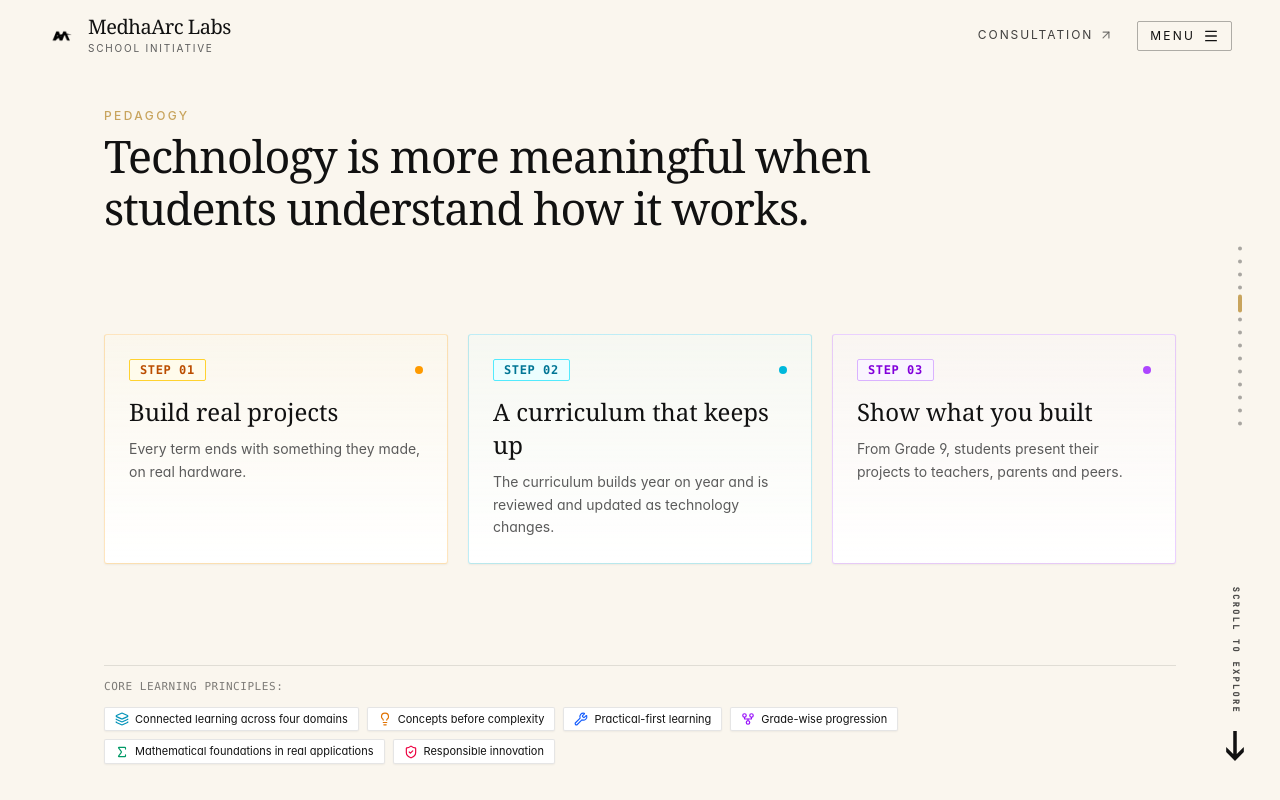
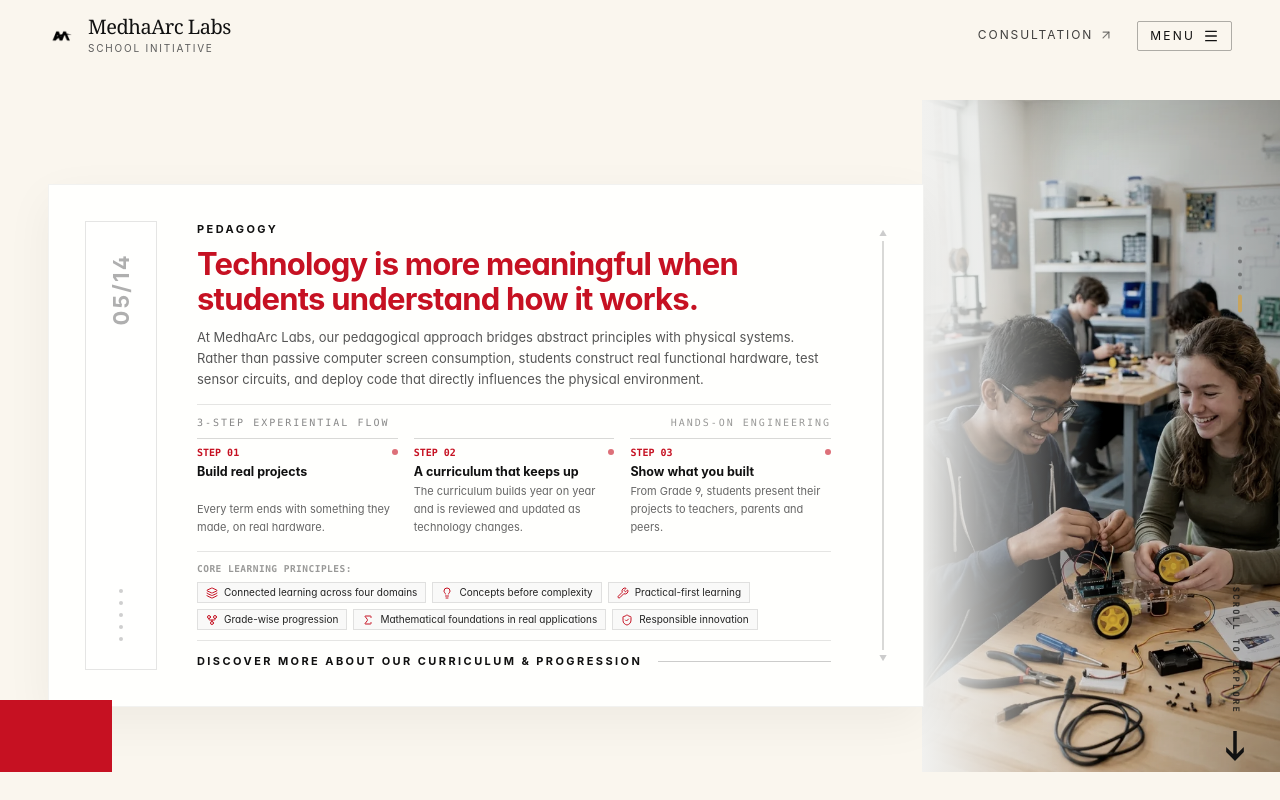
Before and after one commit to sonisuryansh/Sponser_Page, a React (Vite) app: page / in a window 1280 px wide. Both pictures are taken after a click on the button 1240 px from the left and 306 px from the top of the page. Built offline with nearby package versions, Linux system fonts and the light colour scheme.

Commit message:
feat: redesign Pedagogy section with Image 1 split editorial layout, red headline, architectural steps, and right photographic strip

```diff
--- a/src/sections/05_LearningApproachSection.tsx
+++ b/src/sections/05_LearningApproachSection.tsx
@@ -3,143 +3,177 @@ import { siteConfig } from '../config/content.config';
 import { ChapterShell } from '../components/ChapterShell';
 import { Layers, Lightbulb, Wrench, GitFork, Sigma, ShieldCheck } from 'lucide-react';
 import gsap from 'gsap';
-import { ScrollTrigger } from 'gsap/ScrollTrigger';
-
-gsap.registerPlugin(ScrollTrigger);
 
 const principleIcons = [
-  <Layers key="1" className="w-3.5 h-3.5 text-cyan-600" />,
-  <Lightbulb key="2" className="w-3.5 h-3.5 text-amber-600" />,
-  <Wrench key="3" className="w-3.5 h-3.5 text-blue-600" />,
-  <GitFork key="4" className="w-3.5 h-3.5 text-purple-600" />,
-  <Sigma key="5" className="w-3.5 h-3.5 text-emerald-600" />,
-  <ShieldCheck key="6" className="w-3.5 h-3.5 text-rose-600" />,
-];
-
-const stepStyles = [
-  {
-    badge: 'text-amber-700 bg-amber-50 border-amber-300',
-    dot: 'bg-amber-500',
-    card: 'border-amber-500/25 bg-gradient-to-b from-amber-50/25 to-white hover:border-amber-500/60 hover:shadow-md',
-  },
-  {
-    badge: 'text-cyan-700 bg-cyan-50 border-cyan-300',
-    dot: 'bg-cyan-500',
-    card: 'border-cyan-500/25 bg-gradient-to-b from-cyan-50/25 to-white hover:border-cyan-500/60 hover:shadow-md',
-  },
-  {
-    badge: 'text-purple-700 bg-purple-50 border-purple-300',
-    dot: 'bg-purple-500',
-    card: 'border-purple-500/25 bg-gradient-to-b from-purple-50/25 to-white hover:border-purple-500/60 hover:shadow-md',
-  },
+  <Layers key="1" className="w-3 h-3 text-[#C61122]" />,
+  <Lightbulb key="2" className="w-3 h-3 text-[#C61122]" />,
+  <Wrench key="3" className="w-3 h-3 text-[#C61122]" />,
+  <GitFork key="4" className="w-3 h-3 text-[#C61122]" />,
+  <Sigma key="5" className="w-3 h-3 text-[#C61122]" />,
+  <ShieldCheck key="6" className="w-3 h-3 text-[#C61122]" />,
 ];
 
 export const LearningApproachSection: React.FC = () => {
-  const containerRef = useRef<HTMLDivElement>(null);
-  const blocksRef = useRef<HTMLDivElement>(null);
+  const contentRef = useRef<HTMLDivElement>(null);
+  const headlineRef = useRef<HTMLHeadingElement>(null);
 
-  // Staggered reveal animation on scroll
   useEffect(() => {
-    const el = blocksRef.current;
+    const el = contentRef.current;
     if (!el) return;
 
     const prefersReducedMotion = window.matchMedia('(prefers-reduced-motion: reduce)').matches;
     const isMobile = window.innerWidth < 768;
-    const blocks = el.querySelectorAll<HTMLElement>('.approach-block');
 
-    const failsafe = setTimeout(() => {
-      blocks.forEach((b) => {
-        b.style.opacity = '1';
-        b.style.transform = 'none';
-      });
-    }, 2500);
-
-    if (prefersReducedMotion || isMobile || !document.documentElement.classList.contains('js-motion')) {
-      blocks.forEach((b) => {
-        b.style.opacity = '1';
-        b.style.transform = 'none';
-      });
-      return () => clearTimeout(failsafe);
+    if (prefersReducedMotion || isMobile) {
+      el.style.opacity = '1';
+      el.style.transform = 'none';
+      return;
     }
 
-    const tween = gsap.fromTo(
-      blocks,
-      { y: 24, opacity: 0.15 },
+    const ctx = gsap.context(() => {
+      gsap.fromTo(
+        el.querySelectorAll('.editorial-reveal'),
+        { y: 20, opacity: 0 },
         {
           y: 0,
           opacity: 1,
           duration: 0.8,
-        stagger: 0.12,
-        ease: 'cubic-bezier(0.16, 1, 0.3, 1)',
-        immediateRender: false,
-        scrollTrigger: {
-          trigger: el,
-          start: 'top 85%',
-          once: true,
-        },
+          stagger: 0.07,
+          ease: 'power3.out',
         }
       );
+    }, el);
 
-    return () => {
-      clearTimeout(failsafe);
-      tween.scrollTrigger?.kill();
-      tween.kill();
-    };
+    return () => ctx.revert();
   }, []);
 
+  const handleExplore = () => {
+    const dots = document.querySelectorAll<HTMLButtonElement>('.slide-progress-button');
+    if (dots[5]) {
+      dots[5].click();
+    }
+  };
+
   return (
-    <ChapterShell id="approach" chapterNumber="05" theme="light">
-      <div ref={containerRef} className="w-full flex-1 flex flex-col justify-between py-2">
-        {/* Eyebrow & Statement Headline */}
-        <div className="mb-4 max-w-4xl">
-          <div className="text-xs uppercase tracking-[0.2em] text-[#c8a45d] font-medium mb-1.5">
+    <ChapterShell
+      id="approach"
+      chapterNumber="05"
+      theme="light"
+      fullBleed={true}
+      className="relative w-full h-[100svh] overflow-hidden bg-[#F1F1EF]"
+    >
+      {/* Background Section Image Visible on the Right 25% (Exact Image 1 Split State) */}
+      <div
+        className="absolute top-0 right-0 w-full sm:w-[35%] lg:w-[28%] h-full z-0 overflow-hidden pointer-events-none select-none"
+        aria-hidden="true"
+      >
+        <img
+          src="/assets/students_robotics.webp"
+          alt="Students engaged in hands-on robotics and technology learning"
+          className="w-full h-full object-cover object-center filter saturate-[0.7] contrast-[1.05] brightness-[0.88]"
+        />
+        {/* Graded subtle overlay */}
+        <div className="absolute inset-0 bg-gradient-to-r from-[#F1F1EF] via-transparent to-black/20" />
+      </div>
+
+      {/* Decorative Bottom-Left Solid Red Accent Block (Exact Image 1 style) */}
+      <div
+        className="absolute bottom-0 left-0 w-20 sm:w-24 lg:w-28 h-14 sm:h-16 lg:h-18 bg-[#C61122] z-30 pointer-events-none"
+        aria-hidden="true"
+      />
+
+      {/* Main Viewport Container */}
+      <div className="relative w-full h-full flex flex-col justify-center items-start pt-[calc(var(--header-h,64px)+12px)] pb-6 px-3 sm:px-6 lg:px-12 box-border select-none z-10">
+
+        {/* Main Inset White Panel (Occupies ~74-78% width, exactly matching Image 1) */}
+        <div className="relative w-full sm:w-[92%] lg:w-[76%] xl:w-[74%] h-full max-h-[760px] bg-[#FFFFFD] shadow-[0_15px_45px_rgba(0,0,0,0.05)] border border-black/5 flex flex-col justify-between p-5 sm:p-7 lg:p-9 box-border">
+
+          {/* Top & Middle Content Area */}
+          <div ref={contentRef} className="flex-1 flex flex-col justify-between overflow-hidden">
+
+            {/* Grid: Boxed Vertical Counter + Main Editorial Body + Right Track */}
+            <div className="flex-1 flex items-stretch gap-6 sm:gap-8 lg:gap-10 overflow-hidden">
+
+              {/* Left Architectural Boxed Counter (Exact Image 1 style: 05/14) */}
+              <div className="hidden sm:flex flex-col items-center justify-between border border-black/10 py-5 px-3 bg-white/60 shrink-0 w-16 lg:w-18 select-none">
+                <span className="font-sans font-bold text-xl lg:text-[22px] text-[#afafaf] -rotate-90 tracking-widest my-8 block">
+                  05/14
+                </span>
+                <div className="flex flex-col items-center gap-2 mb-2 text-[#cfcfcf]">
+                  <span className="w-1 h-1 rounded-full bg-current" />
+                  <span className="w-1 h-1 rounded-full bg-current" />
+                  <span className="w-1 h-1 rounded-full bg-current" />
+                  <span className="w-1 h-1 rounded-full bg-current" />
+                  <span className="w-1 h-1 rounded-full bg-current" />
+                </div>
+              </div>
+
+              {/* Central Text & Content Area (Aligns headline, body, steps, principles and CTA) */}
+              <div className="flex-1 max-w-3xl flex flex-col justify-between overflow-hidden">
+                <div>
+                  {/* Eyebrow */}
+                  <div className="editorial-reveal text-[10px] sm:text-[11px] font-bold uppercase tracking-[0.22em] text-[#111111] mb-2">
                     {siteConfig.approach.eyebrow}
                   </div>
-          <h2 className="font-serif text-[clamp(26px,3.5vw,48px)] font-normal leading-[1.15] tracking-tight text-[#111111]">
+
+                  {/* Big Crimson Red Headline (Exact Image 1 style) */}
+                  <h2
+                    ref={headlineRef}
+                    className="editorial-reveal font-sans text-xl sm:text-2xl lg:text-[31px] font-bold text-[#C61122] tracking-tight leading-[1.16] mb-2.5"
+                  >
                     {siteConfig.approach.headline}
                   </h2>
+
+                  {/* Narrative Body Copy (Editorial narrative matching Image 1) */}
+                  <p className="editorial-reveal text-xs sm:text-[13px] text-[#555555] leading-[1.6] max-w-2xl mb-3.5 font-normal">
+                    At MedhaArc Labs, our pedagogical approach bridges abstract principles with physical systems. Rather than passive computer screen consumption, students construct real functional hardware, test sensor circuits, and deploy code that directly influences the physical environment.
+                  </p>
                 </div>
 
-        {/* 3 Balanced Pedagogical Step Cards - All Clear and Equally Accessible */}
-        <div ref={blocksRef} className="grid grid-cols-1 md:grid-cols-3 gap-5 my-auto">
-          {siteConfig.approach.blocks.map((block, idx) => {
-            const style = stepStyles[idx] || stepStyles[0];
+                {/* 3 Pedagogical Steps (Clean architectural columns replacing bulky cards) */}
+                <div className="editorial-reveal pt-2.5 border-t border-black/10">
+                  <div className="text-[10px] uppercase tracking-[0.2em] font-mono text-[#888888] mb-2 flex items-center justify-between">
+                    <span>3-Step Experiential Flow</span>
+                    <span className="text-[10px] text-black/40">Hands-on Engineering</span>
+                  </div>
 
-            return (
+                  <div className="grid grid-cols-1 md:grid-cols-3 gap-3 lg:gap-4">
+                    {siteConfig.approach.blocks.map((block, idx) => (
                       <div
                         key={block.title}
-                className={`approach-block p-6 rounded-[3px] border transition-all duration-300 hover:-translate-y-1 select-none shadow-xs ${style.card}`}
+                        className="group flex flex-col justify-between pt-1.5 pb-1 border-t border-black/15 hover:border-[#C61122] transition-colors"
                       >
-                <div className="flex items-center justify-between mb-3.5">
-                  <span
-                    className={`font-mono text-xs tracking-wider px-2.5 py-0.5 rounded-[2px] border font-semibold ${style.badge}`}
-                  >
+                        <div>
+                          <div className="flex items-center justify-between mb-1">
+                            <span className="font-mono text-[10px] font-bold text-[#C61122]">
                               STEP 0{idx + 1}
                             </span>
-                  <div className={`w-2 h-2 rounded-full ${style.dot}`} />
+                            <span className="w-1.5 h-1.5 rounded-full bg-[#C61122]/60" />
                           </div>
-
-                <h3 className="font-serif text-xl sm:text-2xl font-normal text-[#111111] mb-2.5 leading-snug">
+                          <h3 className="font-sans text-[12.5px] font-bold text-[#111111] leading-tight group-hover:text-[#C61122] transition-colors mb-1">
                             {block.title}
                           </h3>
-                <p className="text-xs sm:text-sm text-[#5b5b5b] font-sans leading-relaxed">
+                        </div>
+                        <p className="text-[11px] text-[#666666] leading-relaxed">
                           {block.description}
                         </p>
                       </div>
-            );
-          })}
+                    ))}
+                  </div>
                 </div>
 
-        {/* Six Engineering Principles Badge Row */}
-        <div className="border-t border-black/10 pt-3.5 mt-4 flex flex-wrap items-center justify-between gap-3 text-xs text-[#5b5b5b]">
-          <span className="font-mono text-[11px] uppercase tracking-wider text-black/50">
+                {/* Six Core Learning Principles (Refined Minimal Hairline Tags) */}
+                <div className="editorial-reveal pt-2.5 border-t border-black/10 mt-2.5">
+                  <div className="flex items-center gap-2 mb-1.5">
+                    <span className="font-mono text-[9.5px] uppercase tracking-wider text-black/40 font-semibold">
                       Core Learning Principles:
                     </span>
-          <div className="flex flex-wrap gap-2">
+                  </div>
+                  <div className="flex flex-wrap gap-1.5">
                     {siteConfig.approach.principles.map((pr, idx) => (
                       <div
                         key={pr}
-                className="inline-flex items-center gap-1.5 px-2.5 py-1 rounded-[2px] bg-white border border-black/10 font-sans text-[11px] text-[#111111] shadow-xs"
+                        className="inline-flex items-center gap-1.5 px-2 py-0.5 bg-[#F9F9F8] border border-black/10 font-sans text-[10px] text-[#222222] hover:border-[#C61122]/40 transition-colors"
                       >
                         <span>{principleIcons[idx]}</span>
                         <span>{pr}</span>
@@ -147,7 +181,33 @@ export const LearningApproachSection: React.FC = () => {
                     ))}
                   </div>
                 </div>
+
+                {/* Bottom Trailing Link CTA (Aligned directly inside the text column) */}
+                <div className="editorial-reveal pt-3 mt-2.5 border-t border-black/10 flex items-center">
+                  <button
+                    onClick={handleExplore}
+                    className="group flex items-center text-left focus:outline-none focus-visible:ring-1 focus-visible:ring-current cursor-pointer w-full max-w-2xl"
+                  >
+                    <span className="font-sans font-bold text-[10.5px] sm:text-[11px] uppercase tracking-[0.22em] text-[#111111] group-hover:text-[#C61122] transition-colors shrink-0">
+                      Discover more about our curriculum & progression
+                    </span>
+                    <span className="h-[1px] bg-black/20 group-hover:bg-[#C61122] transition-all flex-1 ml-4" />
+                  </button>
+                </div>
+              </div>
+
+              {/* Right Vertical Divider / Publication Track (Exact Image 1 style) */}
+              <div className="hidden lg:flex flex-col items-center justify-between py-2 text-[#cccccc] pl-2 shrink-0">
+                <span className="text-[8px] leading-none select-none">▲</span>
+                <div className="w-[1.5px] h-full bg-black/15 my-1" />
+                <span className="text-[8px] leading-none select-none">▼</span>
+              </div>
+            </div>
+          </div>
+        </div>
       </div>
     </ChapterShell>
   );
 };
+
+export default LearningApproachSection;
```
Also changed, not shown: src/index.css (+19 -5 lines). Lines whose indentation alone changed are shown as unchanged.
